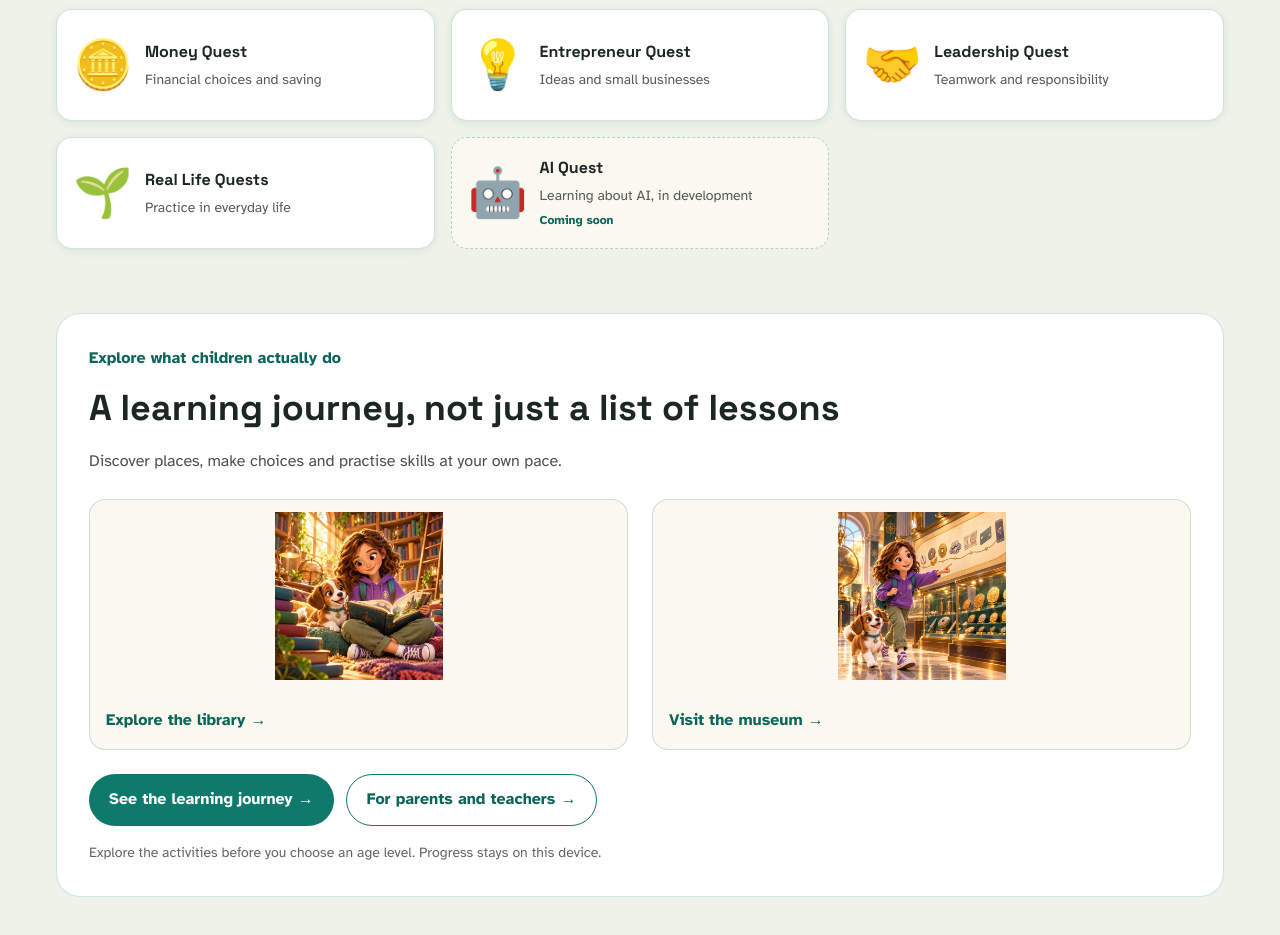
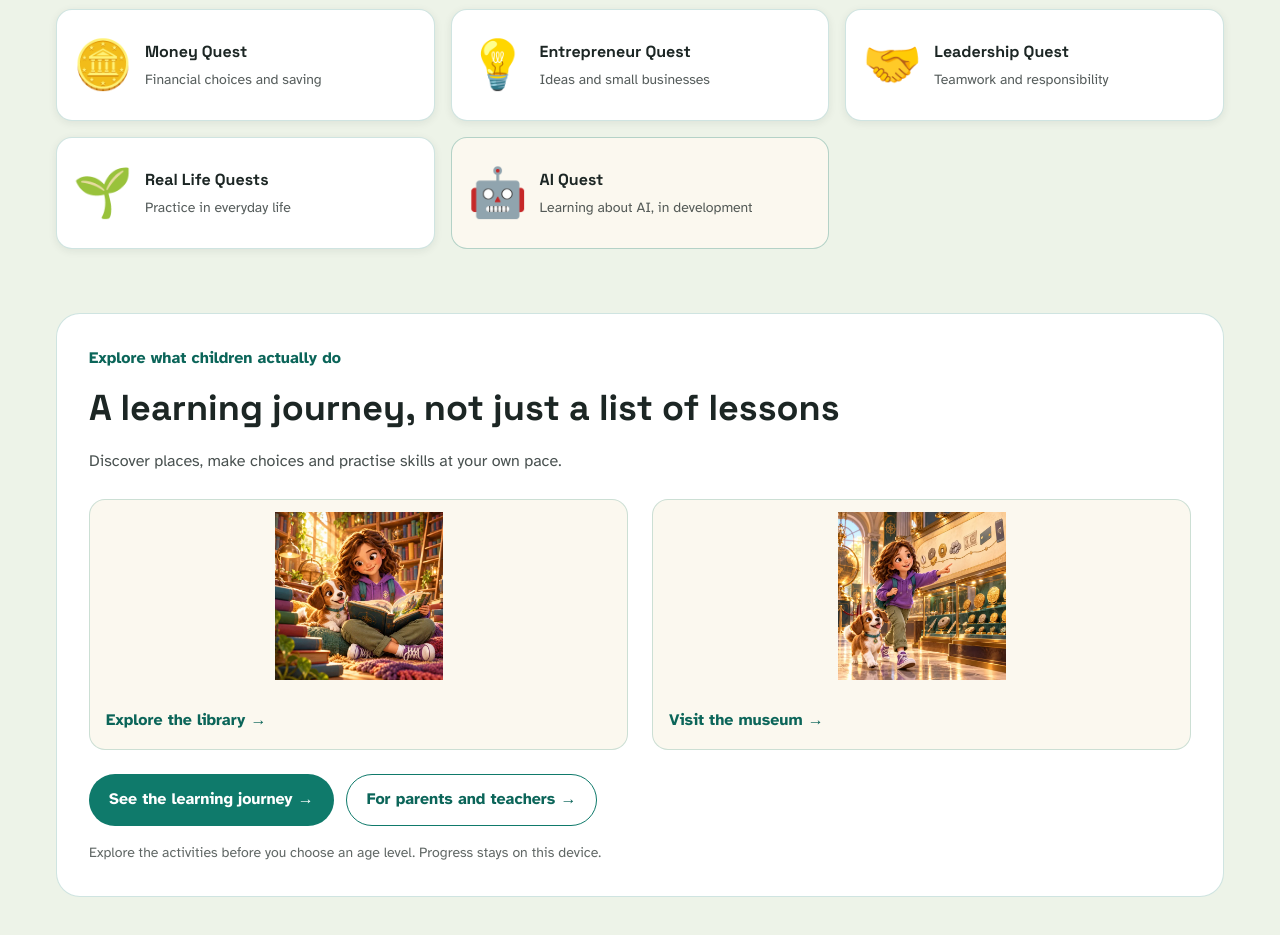
Before and after one commit to laviniamoraru28-creator/money-quest, a Next.js app: page /en in a window 1280 px wide. Shown: the part 1480-2415 px from the top of the page. Built offline with nearby package versions, Linux system fonts and the light colour scheme; no server answers.

Commit message:
feat(home): link AI Quest preview to interactive pilot course

```diff
--- a/src/app/[locale]/page.tsx
+++ b/src/app/[locale]/page.tsx
@@ -322,10 +322,10 @@ export default async function LandingPage({ params }: { params: Promise<{ locale
                 <span><span className="block font-display font-bold text-ink">{quest.title}</span><span className="mt-1 block text-sm text-ink/75">{quest.description}</span></span>
               </Link>
             ))}
-            <div className="flex min-h-28 items-center gap-3 rounded-2xl border border-dashed border-teal/30 bg-cream p-4">
+            <Link href="/ai-quest" className="flex min-h-28 items-center gap-3 rounded-2xl border border-teal/30 bg-cream p-4 focus-visible:outline focus-visible:outline-4 focus-visible:outline-teal">
               <span aria-hidden="true" className="text-3xl">🤖</span>
-              <span><span className="block font-display font-bold text-ink">{questLabels[9]}</span><span className="mt-1 block text-sm text-ink/75">{questLabels[10]}</span><span className="mt-1 block text-xs font-semibold text-teal-text">{questLabels[11]}</span></span>
-            </div>
+              <span><span className="block font-display font-bold text-ink">{questLabels[9]}</span><span className="mt-1 block text-sm text-ink/75">{questLabels[10]}</span></span>
+            </Link>
           </div>
         </section>
 
```
